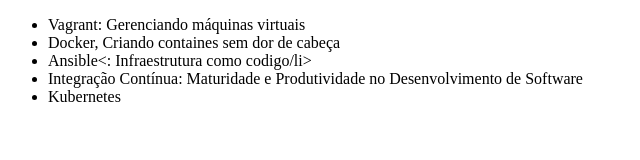
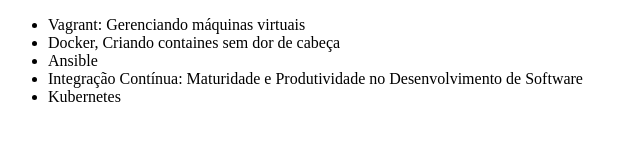
Before and after one commit to DEV-GHSOLUCOES/Alura-Git, a plain HTML site: page index.html in a window 1280 px wide. Shown: the whole page, without its empty margins (0-640 px from the left). Drawn offline with Linux system fonts and the light colour scheme.

Commit message:
Revert " Mudando o nome do curso de ansible"
This reverts commit d943f804f61c764e73823cb7f26eacb297cfaeaa.

```diff
--- a/index.html
+++ b/index.html
@@ -9,7 +9,7 @@
         <ul>
             <li>Vagrant: Gerenciando máquinas virtuais </li>
             <li>Docker, Criando containes sem dor de cabeça </li>
-            <li>Ansible<: Infraestrutura como codigo/li>
+            <li>Ansible</li>
             <li>Integração Contínua: Maturidade e Produtividade no Desenvolvimento de Software</li>
             <li>Kubernetes</li>
 
```
